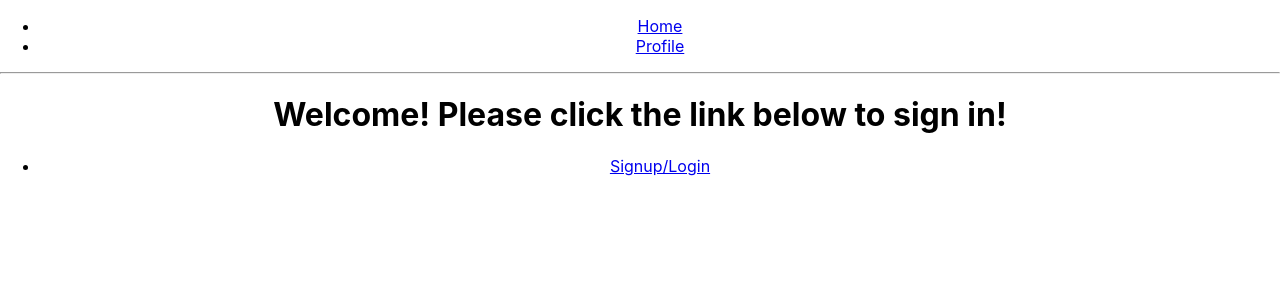
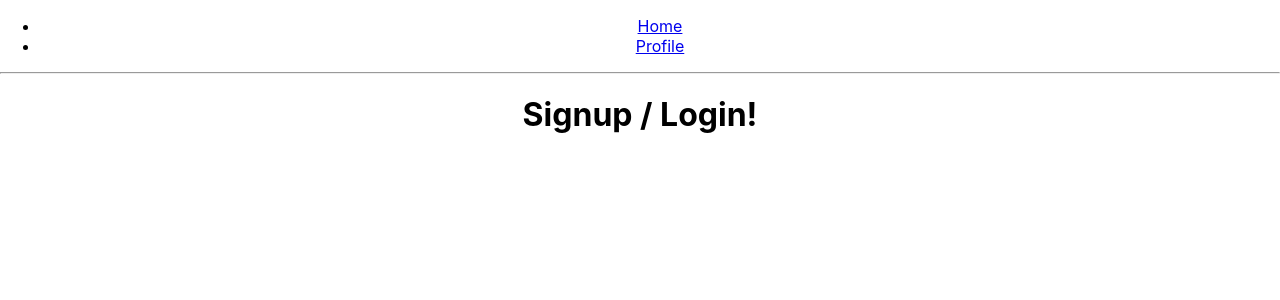
Before and after one commit to isaacfo/Polifactual, a React (Create React App) app in the folder client/: page /Signup in a window 1280 px wide. Shown: the top 300 px of the page. Built offline with nearby package versions, Linux system fonts and the light colour scheme.

Commit message:
more rerouting for login/signup

```diff
--- a/client/src/components/App.js
+++ b/client/src/components/App.js
@@ -6,8 +6,10 @@ import Profile from './ProfileComponent';
 
 
 
+
 //import route Components
 import { BrowserRouter as Router, Route, Link, Switch, Redirect} from 'react-router-dom'
+import Signup from './Signup';
 
 
 class App extends Component {
@@ -37,7 +39,8 @@ class App extends Component {
 
            <Switch>
 
-              <Route path="/" component={Home} />
+              <Route exact path="/" component={Home} />
+              <Route exact path="/Signup" component={Signup} />
               <Route path="/Profile" component={Profile} />
             </Switch>
           </div>
--- a/client/src/components/HomeComponent.js
+++ b/client/src/components/HomeComponent.js
@@ -16,7 +16,7 @@ import {
 //stateless function component - arrow function
 //component render only static content vs stateful/changing content
 
-const Home = ({ match }) => {
+const Home = () => {
     return (
 <div>
   <div className="">
@@ -24,11 +24,11 @@ const Home = ({ match }) => {
   </div>
   <div className="">
     <ul>
-      <li><Link to={`${match.url}/Signup`}>Signup/Login</Link></li>
+      <li><Link to={`/Signup`}>Signup/Login</Link></li>
     </ul>
   </div>
   <div className="">
-    <Route path={`${match.path}/Signup`} component={Signup}/>
+    <Route path={`/Signup`} component={Signup} />
 
   </div>
 </div>
```
